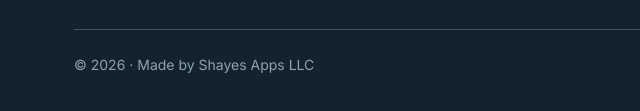
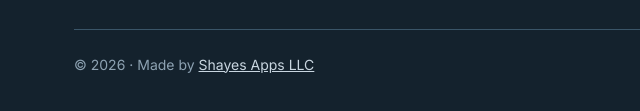
Before and after one commit to schayes04/RecurrenceWeb, an Astro site: page / in a window 1280 px wide. Shown: the part 3290-3401 px from the top of the page, 0-640 px from the left. Built offline with nearby package versions, Linux system fonts and the light colour scheme; Astro itself is replaced by a stand-in of ours.

Commit message:
Link Shayes Apps LLC in the footer to shayesapps.com
Co-Authored-By: Claude Opus 5.5 <noreply@anthropic.com>
Claude-Session: https://claude.ai/code/session_018J1dYJwVYYq3o7qp7wgTD8

```diff
--- a/src/components/Footer.astro
+++ b/src/components/Footer.astro
@@ -11,6 +11,7 @@ const { locale, pageKey } = Astro.props;
 const ui = UI[locale];
 const c = contentFor(locale);
 const year = new Date().getFullYear();
+const [madeByBefore, madeByAfter] = ui.footer.madeBy.split('Shayes Apps LLC');
 // Comparison links appear once those pages are published in this locale.
 const competitors = COMPETITORS.filter((id) => isPublished(locale, `compare/${id}`));
 ---
@@ -41,6 +42,6 @@ const competitors = COMPETITORS.filter((id) => isPublished(locale, `compare/${id
         <a href={pathFor('terms', locale)}>{ui.footer.terms}</a>
       </nav>
     </div>
-    <p class="legal">© {year} · {ui.footer.madeBy}</p>
+    <p class="legal">© {year} · {madeByBefore}<a href="https://shayesapps.com/">Shayes Apps LLC</a>{madeByAfter}</p>
   </div>
 </footer>
--- a/src/styles/global.css
+++ b/src/styles/global.css
@@ -193,6 +193,8 @@ tbody tr:last-child td { border-bottom: 0; }
 .site-footer .col a { color: var(--on-dark-muted); text-decoration: none; }
 .site-footer .col a:hover { color: #fff; }
 .site-footer .brand-col p { margin: 0; }
+.site-footer .legal a { color: var(--on-dark-muted) !important; }
+.site-footer .legal a:hover { color: #fff !important; }
 .site-footer .legal { margin: 32px 0 0; padding-top: 24px; border-top: 1px solid var(--navy-line); color: var(--on-dark-quiet); }
 .site-footer .brand img { width: 28px; height: 28px; border-radius: 7px; }
 
```
